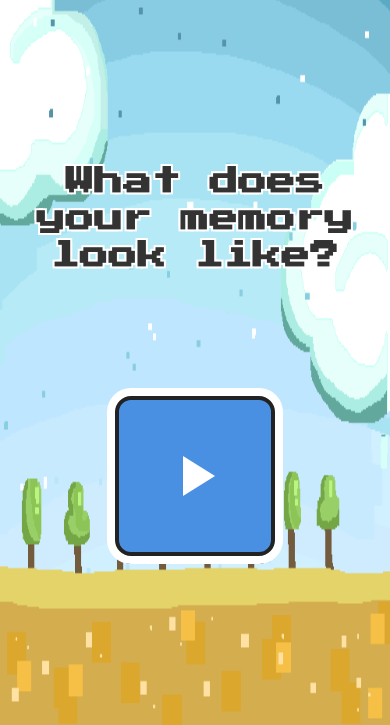
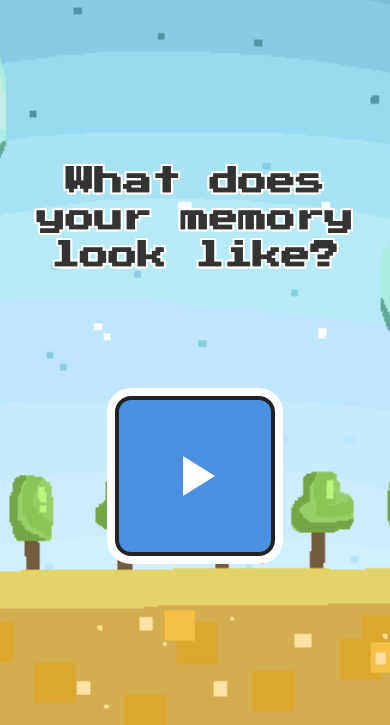
Before and after one commit to SCG-2025/front, a website: page apps/mobile/index.html in a window 390 px wide. Shown: the part 119-844 px from the top of the page. Drawn offline with Linux system fonts and the light colour scheme.

Commit message:
모바일 3차

```diff
--- a/apps/mobile/index.html
+++ b/apps/mobile/index.html
@@ -25,13 +25,9 @@
       flex-direction: column;
       justify-content: space-between;
       align-items: center;
-      /* 배경 이미지 설정 - 모바일 최적화 */
-      background-color: #f5f5f5; /* fallback 배경색 */
-      background-image: url('bg_sample.jpg');
-      background-repeat: no-repeat;
-      background-position: center center;
-      background-size: 100% 100%; /* 정사각형 이미지를 화면 전체에 맞춤 */
-      background-attachment: scroll; /* iOS Safari 호환성을 위해 scroll로 변경 */
+      /* 배경 설정 - 원래 방식 복원 */
+      background: url('bg_sample.jpg') no-repeat center center;
+      background-size: cover;
       overflow: hidden; /* 모든 스크롤 차단 */
       position: relative;
     }
@@ -120,46 +116,24 @@
       fill: #fff;
     }
 
-    /* 모바일에서 스크롤 완전 방지 및 배경 최적화 */
-    @media (hover: none) and (pointer: coarse) {
+    /* 모바일 스크롤 방지 및 뷰포트 최적화 */
+    @media (max-width: 768px) {
       html, body {
-        position: fixed; /* 모바일에서 스크롤 완전 차단 */
-        width: 100vw;
+        overflow: hidden; /* 스크롤 방지 */
         height: 100vh;
-        overflow: hidden;
+        position: relative;
       }
 
-      /* iOS Safari에서 주소창 변화 대응 */
       body {
         height: 100vh;
-        height: -webkit-fill-available; /* iOS Safari 지원 */
-        /* 모바일에서 배경 이미지 처리 강화 */
-        background-attachment: scroll; /* iOS Safari 호환성 */
-        background-size: 100% 100%; /* 정사각형 이미지를 화면에 맞춘 */
-        background-position: center center;
-        background-repeat: no-repeat;
+        height: 100dvh; /* 동적 뷰포트 높이 지원 */
       }
     }
 
-    /* iOS Safari 전용 높이 처리 */
+    /* iOS Safari 전용 뷰포트 높이 처리 */
     @supports (-webkit-touch-callout: none) {
       body {
         height: -webkit-fill-available;
-        /* iOS Safari 배경 이미지 문제 해결 */
-        background-attachment: scroll;
-        background-size: 100% 100%;
-      }
-    }
-
-    /* 안드로이드 크롬 뷰포트 높이 문제 해결 */
-    @media screen and (max-width: 768px) {
-      body {
-        min-height: 100vh;
-        min-height: 100dvh; /* 동적 뷰포트 높이 지원 */
-        background-attachment: scroll;
-        background-size: 100% 100%; /* 모바일에서 이미지 전체 표시 */
-        background-repeat: no-repeat;
-        background-position: center center;
       }
     }
   </style>
```
